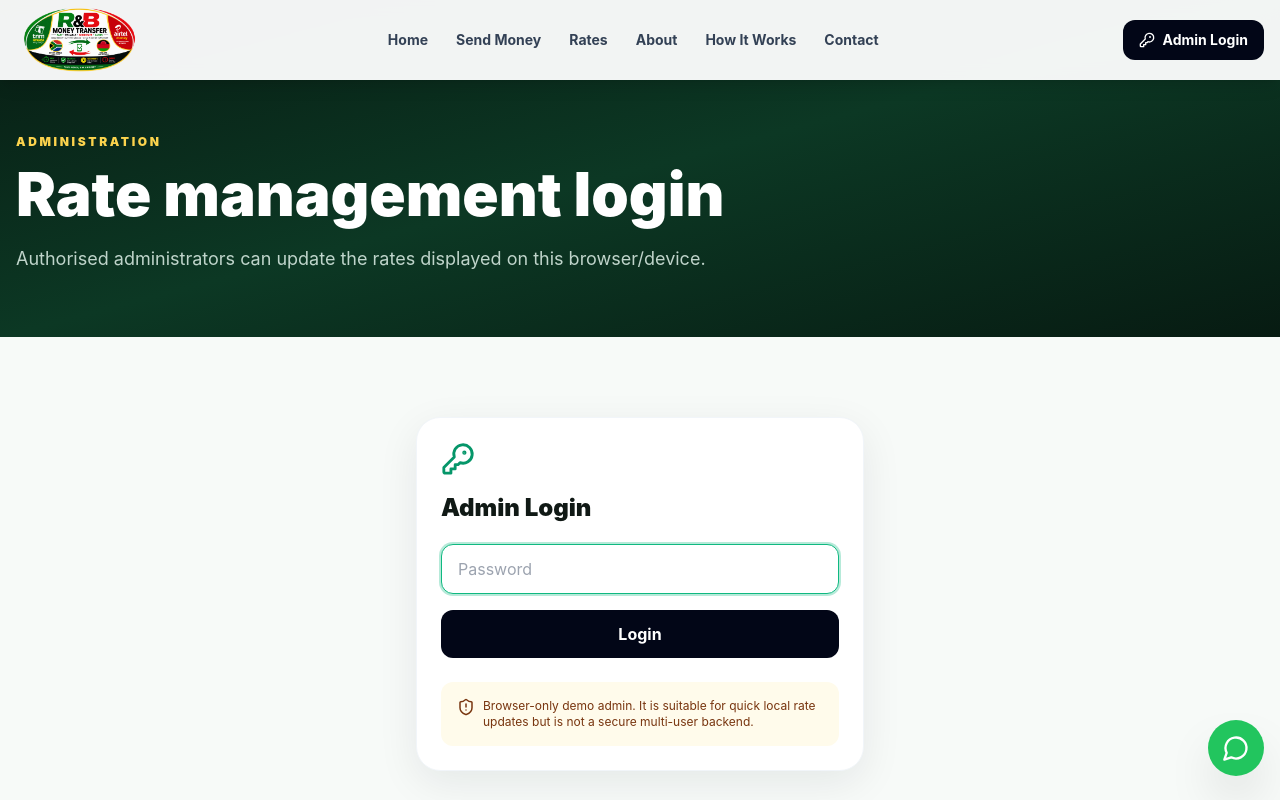
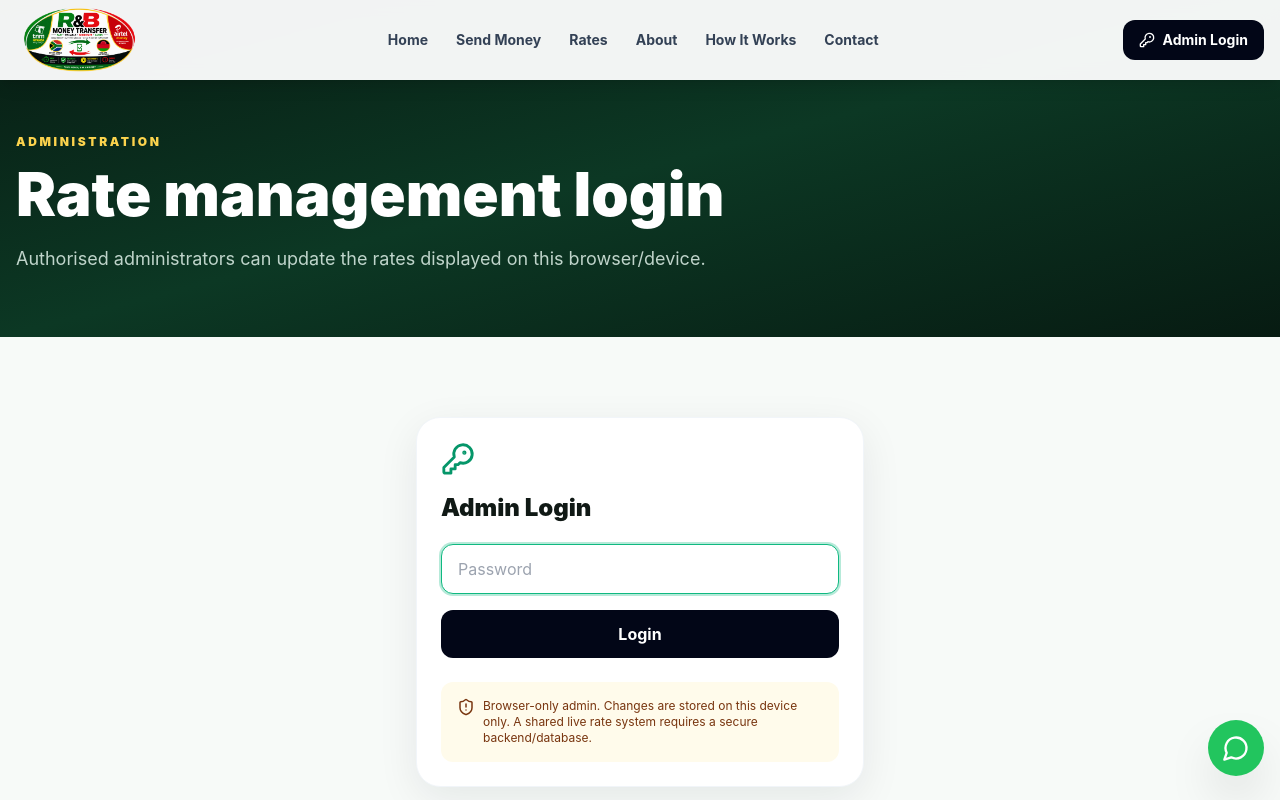
Before and after one commit to silvermatambo-lgtm/rnbmoneytransfer, a React (Vite) app: page /admin in a window 1280 px wide. Shown: the top 800 px of the page. Built offline with nearby package versions, Linux system fonts and the light colour scheme.

Commit message:
Fix admin password and add working rate reset refresh controls

```diff
--- a/src/pages/Admin.tsx
+++ b/src/pages/Admin.tsx
@@ -1,7 +1,29 @@
-import {useState} from 'react';import PageHero from '../components/PageHero';import {getRates} from '../data';import {KeyRound,Save,LogOut,ShieldAlert} from 'lucide-react';
-const PASSWORD='280885';
-export default function Admin(){const [logged,setLogged]=useState(()=>sessionStorage.getItem('rnb-admin')==='yes');const [pw,setPw]=useState('');const [error,setError]=useState('');const [rates,setRates]=useState(getRates());const [saved,setSaved]=useState(false);
-const login=(e:React.FormEvent)=>{e.preventDefault();if(pw===PASSWORD){sessionStorage.setItem('rnb-admin','yes');setLogged(true);setError('')}else setError('Incorrect password')};
-const save=(e:React.FormEvent)=>{e.preventDefault();const next={...rates,updatedAt:new Date().toISOString()};localStorage.setItem('rnb-rates',JSON.stringify(next));setRates(next);window.dispatchEvent(new Event('rates-updated'));setSaved(true);setTimeout(()=>setSaved(false),2500)};
-if(!logged)return <><PageHero eyebrow="Administration" title="Rate management login" text="Authorised administrators can update the rates displayed on this browser/device."/><section className="py-20"><form onSubmit={login} className="card max-w-md mx-auto"><KeyRound className="text-emerald-600" size={34}/><h2 className="text-2xl font-black mt-4">Admin Login</h2><input type="password" className="form-input mt-5" placeholder="Password" value={pw} onChange={e=>setPw(e.target.value)} autoFocus/><button className="btn-dark w-full mt-4">Login</button>{error&&<p className="text-red-600 font-bold text-sm mt-3">{error}</p>}<div className="mt-6 p-4 bg-amber-50 rounded-xl text-xs text-amber-900 flex gap-2"><ShieldAlert size={18} className="shrink-0"/>Browser-only demo admin. It is suitable for quick local rate updates but is not a secure multi-user backend.</div></form></section></>;
-return <><PageHero eyebrow="Administration" title="Update today's rates" text="Changes are saved to this browser's local storage and immediately reflected on this device."/><section className="py-20"><form onSubmit={save} className="card max-w-2xl mx-auto"><div className="grid sm:grid-cols-2 gap-4"><label className="font-bold text-sm">Rate with commission<input type="number" className="form-input mt-2" value={rates.withCommission} onChange={e=>setRates({...rates,withCommission:Number(e.target.value)})}/></label><label className="font-bold text-sm">Rate without commission<input type="number" className="form-input mt-2" value={rates.withoutCommission} onChange={e=>setRates({...rates,withoutCommission:Number(e.target.value)})}/></label></div><label className="font-bold text-sm block mt-4">Straight banking / agent reduction (%)<input type="number" step="0.1" className="form-input mt-2" value={rates.bankReduction} onChange={e=>setRates({...rates,bankReduction:Number(e.target.value)})}/></label><button className="btn-primary mt-6"><Save size={18}/> Save Rates</button>{saved&&<p className="text-emerald-700 font-bold mt-4">Rates saved successfully on this device.</p>}<button type="button" onClick={()=>{sessionStorage.removeItem('rnb-admin');setLogged(false)}} className="mt-8 text-sm font-bold text-slate-500 inline-flex items-center gap-2"><LogOut size={16}/> Log out</button></form></section></>}
+import {useState} from 'react';
+import PageHero from '../components/PageHero';
+import {defaultRates,getRates} from '../data';
+import {KeyRound,Save,LogOut,ShieldAlert,RefreshCw,RotateCcw} from 'lucide-react';
+
+const PASSWORD='280385';
+
+export default function Admin(){
+  const [logged,setLogged]=useState(()=>sessionStorage.getItem('rnb-admin')==='yes');
+  const [pw,setPw]=useState('');
+  const [error,setError]=useState('');
+  const [rates,setRates]=useState(getRates());
+  const [notice,setNotice]=useState('');
+
+  const login=(e:React.FormEvent)=>{e.preventDefault();if(pw===PASSWORD){sessionStorage.setItem('rnb-admin','yes');setLogged(true);setError('');setPw('')}else setError('Incorrect password')};
+  const save=(e:React.FormEvent)=>{e.preventDefault();const next={...rates,updatedAt:new Date().toISOString()};localStorage.setItem('rnb-rates',JSON.stringify(next));setRates(next);window.dispatchEvent(new Event('rates-updated'));setNotice('Rates saved successfully on this device.');setTimeout(()=>setNotice(''),2800)};
+  const refresh=()=>{const latest=getRates();setRates(latest);window.dispatchEvent(new Event('rates-updated'));setNotice('Rates refreshed from saved browser data.');setTimeout(()=>setNotice(''),2500)};
+  const reset=()=>{const next={...defaultRates,updatedAt:new Date().toISOString()};localStorage.setItem('rnb-rates',JSON.stringify(next));setRates(next);window.dispatchEvent(new Event('rates-updated'));setNotice('Rates reset to the default values.');setTimeout(()=>setNotice(''),2500)};
+
+  if(!logged)return <><PageHero eyebrow="Administration" title="Rate management login" text="Authorised administrators can update the rates displayed on this browser/device."/><section className="py-20"><form onSubmit={login} className="card max-w-md mx-auto"><KeyRound className="text-emerald-600" size={34}/><h2 className="text-2xl font-black mt-4">Admin Login</h2><input type="password" className="form-input mt-5" placeholder="Password" value={pw} onChange={e=>setPw(e.target.value)} autoFocus/><button className="btn-dark w-full mt-4">Login</button>{error&&<p className="text-red-600 font-bold text-sm mt-3">{error}</p>}<div className="mt-6 p-4 bg-amber-50 rounded-xl text-xs text-amber-900 flex gap-2"><ShieldAlert size={18} className="shrink-0"/>Browser-only admin. Changes are stored on this device only. A shared live rate system requires a secure backend/database.</div></form></section></>;
+
+  return <><PageHero eyebrow="Administration" title="Update today's rates" text="Edit, save, refresh or reset the rates displayed on this browser/device."/><section className="py-20"><form onSubmit={save} className="card max-w-2xl mx-auto">
+    <div className="grid sm:grid-cols-2 gap-4"><label className="font-bold text-sm">Rate with commission<input type="number" className="form-input mt-2" value={rates.withCommission} onChange={e=>setRates({...rates,withCommission:Number(e.target.value)})}/></label><label className="font-bold text-sm">Rate without commission<input type="number" className="form-input mt-2" value={rates.withoutCommission} onChange={e=>setRates({...rates,withoutCommission:Number(e.target.value)})}/></label></div>
+    <label className="font-bold text-sm block mt-4">Straight banking / agent reduction (%)<input type="number" step="0.1" className="form-input mt-2" value={rates.bankReduction} onChange={e=>setRates({...rates,bankReduction:Number(e.target.value)})}/></label>
+    <div className="flex flex-wrap gap-3 mt-6"><button type="submit" className="btn-primary"><Save size={18}/> Save Rates</button><button type="button" onClick={refresh} className="btn-outline"><RefreshCw size={18}/> Refresh Saved Rates</button><button type="button" onClick={reset} className="btn-outline"><RotateCcw size={18}/> Reset Defaults</button></div>
+    {notice&&<p className="text-emerald-700 font-bold mt-4">{notice}</p>}
+    <button type="button" onClick={()=>{sessionStorage.removeItem('rnb-admin');setLogged(false)}} className="mt-8 text-sm font-bold text-slate-500 inline-flex items-center gap-2"><LogOut size={16}/> Log out</button>
+  </form></section></>;
+}
```
